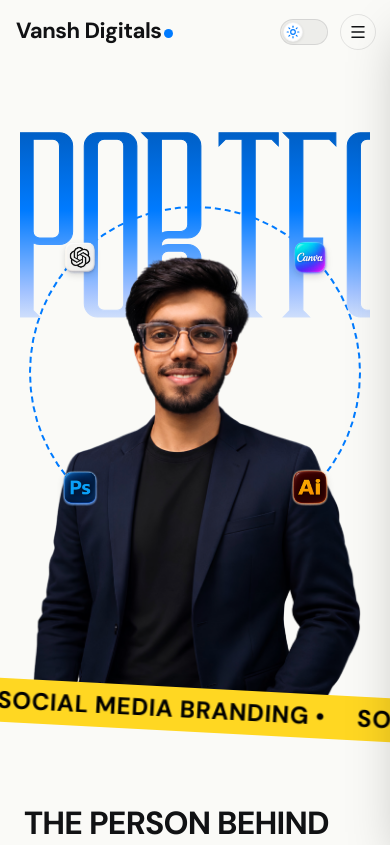
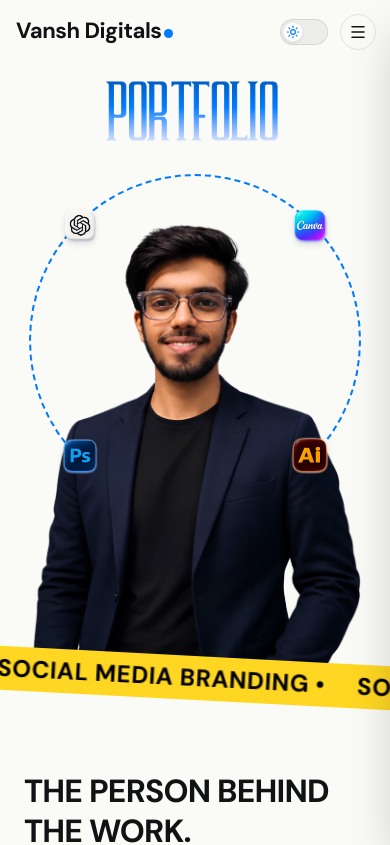
Before and after one commit to vanshdigitals/Portfolio, a React (Vite) app: page / in a window 390 px wide. Shown: the top 845 px of the page. Built offline with nearby package versions, Linux system fonts and the light colour scheme.

Commit message:
Responsive system: scroll-padding-top, portfolio wordmark clamp, drawer at lg breakpoint

```diff
--- a/src/components/Header.jsx
+++ b/src/components/Header.jsx
@@ -52,8 +52,8 @@ export default function Header() {
     const onRmChange = (e) => setReducedMotion(e.matches);
     rmSq.addEventListener('change', onRmChange);
 
-    // Desktop breakpoint
-    const deskMq = window.matchMedia('(min-width: 768px)');
+    // Desktop breakpoint — full nav only when there is room for all items
+    const deskMq = window.matchMedia('(min-width: 1024px)');
     setIsDesktop(deskMq.matches);
     const onDeskChange = (e) => {
       setIsDesktop(e.matches);
@@ -199,7 +199,7 @@ export default function Header() {
       {/* ── TOP BAR BACKGROUND (Base Layer) ─────────────────────────────── */}
       <div
         className={`
-          absolute top-0 left-0 w-full h-16 md:h-24 bg-bg z-10
+          absolute top-0 left-0 w-full h-16 lg:h-24 bg-bg z-10
           transition-colors duration-[320ms] ease-[cubic-bezier(.4,0,.2,1)]
           ${scrolled ? 'border-b border-hairline' : 'border-b border-transparent'}
         `}
@@ -212,7 +212,7 @@ export default function Header() {
           fixed inset-0 z-[60] bg-black/40 backdrop-blur-sm
           transition-opacity duration-300
           ${mobileMenuOpen ? 'opacity-100 pointer-events-auto' : 'opacity-0 pointer-events-none'}
-          md:hidden
+          lg:hidden
         `}
         onClick={() => setMobileMenuOpen(false)}
         aria-hidden="true"
@@ -232,11 +232,11 @@ export default function Header() {
           ${mobileMenuOpen
             ? 'translate-x-0 motion-reduce:opacity-100'
             : 'translate-x-full motion-reduce:translate-x-0 motion-reduce:opacity-0 pointer-events-none'}
-          md:hidden
+          lg:hidden
         `}
       >
         {/* Drawer Header */}
-        <div className="flex items-center justify-between px-5 h-16 md:h-24 shrink-0 border-b border-hairline">
+        <div className="flex items-center justify-between px-5 h-16 shrink-0 border-b border-hairline">
           <Link
             to="/#hero"
             onClick={(e) => {
@@ -333,7 +333,7 @@ export default function Header() {
       </div>
 
       {/* ── TOP BAR CONTENT (Top Layer) ──────────────────────────────────── */}
-      <div className="relative z-40 w-full max-w-[1536px] mx-auto px-4 md:px-5 lg:px-5 xl:px-6 2xl:px-8 h-16 md:h-24 flex items-center justify-between pointer-events-none">
+      <div className="relative z-40 w-full max-w-[1536px] mx-auto px-4 lg:px-5 xl:px-6 2xl:px-8 h-16 lg:h-24 flex items-center justify-between pointer-events-none">
 
         {/* LEFT: Brand */}
         <div className="flex-1 min-w-[180px] pointer-events-auto">
@@ -344,10 +344,10 @@ export default function Header() {
               handleNavClick(e, NAV_LINKS[0], 0);
               setMobileMenuOpen(false);
             }}
-            className="group inline-flex items-baseline gap-[2px] md:gap-[3px] tracking-[-0.02em] font-heading text-[22px] md:text-[26px] font-extrabold leading-none text-text-primary focus-visible:outline-none focus-visible:ring-2 focus-visible:ring-primary focus-visible:ring-offset-2 focus-visible:ring-offset-bg rounded-md transition-colors duration-[320ms]"
+            className="group inline-flex items-baseline gap-[2px] lg:gap-[3px] tracking-[-0.02em] font-heading text-[22px] lg:text-[26px] font-extrabold leading-none text-text-primary focus-visible:outline-none focus-visible:ring-2 focus-visible:ring-primary focus-visible:ring-offset-2 focus-visible:ring-offset-bg rounded-md transition-colors duration-[320ms]"
           >
             Vansh Digitals
-            <span className={`inline-block w-[9px] h-[9px] md:w-[11px] md:h-[11px] rounded-full transition-colors duration-[320ms] ease-[cubic-bezier(.4,0,.2,1)] group-hover:scale-[1.25] motion-reduce:transition-[background-color] ${isDark ? 'bg-[#FFD722]' : 'bg-[#007BFF]'}`} />
+            <span className={`inline-block w-[9px] h-[9px] lg:w-[11px] lg:h-[11px] rounded-full transition-colors duration-[320ms] ease-[cubic-bezier(.4,0,.2,1)] group-hover:scale-[1.25] motion-reduce:transition-[background-color] ${isDark ? 'bg-[#FFD722]' : 'bg-[#007BFF]'}`} />
           </a>
         </div>
 
@@ -355,7 +355,7 @@ export default function Header() {
         <nav
           ref={navRef}
           aria-label="Primary"
-          className="relative hidden md:flex items-center h-full pointer-events-auto"
+          className="relative hidden lg:flex items-center h-full pointer-events-auto"
         >
           <ul className="flex items-center gap-4 lg:gap-5 xl:gap-8 2xl:gap-10 pb-3 pt-3">
             {NAV_LINKS.map((link, index) => {
@@ -408,7 +408,7 @@ export default function Header() {
             aria-label={isDark ? 'Switch to light theme' : 'Switch to dark theme'}
             aria-pressed={isDark}
             className={`
-              group relative w-[48px] h-[26px] md:w-[56px] md:h-[30px] rounded-full p-[2px] md:p-[3px]
+              group relative w-[48px] h-[26px] lg:w-[56px] lg:h-[30px] rounded-full p-[2px] lg:p-[3px]
               border transition-colors duration-[260ms]
               focus-visible:outline-none focus-visible:ring-2
               focus-visible:ring-primary focus-visible:ring-offset-2
@@ -418,15 +418,15 @@ export default function Header() {
           >
             <div
               className={`
-                w-[20px] h-[20px] md:w-[22px] md:h-[22px] rounded-full
+                w-[20px] h-[20px] lg:w-[22px] lg:h-[22px] rounded-full
                 shadow-[0_1px_3px_rgba(0,0,0,0.1)]
                 flex items-center justify-center
                 transition-transform duration-[260ms] ease-[cubic-bezier(.65,0,.35,1)]
                 motion-reduce:transition-none
-                ${isDark ? 'translate-x-[22px] md:translate-x-[26px] bg-[#111111] border border-[#111111] text-[#FFD722]' : 'translate-x-0 bg-white border border-black/5 text-[#007BFF]'}
+                ${isDark ? 'translate-x-[22px] lg:translate-x-[26px] bg-[#111111] border border-[#111111] text-[#FFD722]' : 'translate-x-0 bg-white border border-black/5 text-[#007BFF]'}
               `}
             >
-              <div className="relative flex items-center justify-center w-[14px] h-[14px] md:w-4 md:h-4">
+              <div className="relative flex items-center justify-center w-[14px] h-[14px] lg:w-4 lg:h-4">
                 <Sun
                   className={`
                     absolute w-full h-full
@@ -455,7 +455,7 @@ export default function Header() {
             target="_blank"
             rel="noopener noreferrer"
             className={`
-              group hidden sm:flex h-[44px] items-center justify-center gap-3
+              group hidden lg:flex h-[44px] items-center justify-center gap-3
               rounded-full pl-5 pr-1.5 font-heading text-[15px] font-medium
               transition-colors duration-[260ms] ease-[cubic-bezier(.4,0,.2,1)]
               focus-visible:outline-none focus-visible:ring-2
@@ -489,7 +489,7 @@ export default function Header() {
             onClick={() => setMobileMenuOpen(true)}
             aria-expanded={mobileMenuOpen}
             className="
-              md:hidden relative w-9 h-9 rounded-full border border-hairline
+              lg:hidden relative w-9 h-9 rounded-full border border-hairline
               flex items-center justify-center text-text-primary
               bg-transparent hover:bg-black/5 dark:hover:bg-white/10
               transition-colors duration-[240ms]
--- a/src/components/Hero.jsx
+++ b/src/components/Hero.jsx
@@ -8,21 +8,22 @@ export default function Hero() {
   return (
     <section
       id="hero"
-      className="relative w-full mt-24 pt-[10px] pb-0 flex flex-col items-center justify-start bg-[var(--bg)] text-[var(--text-primary)] border-b border-border transition-colors duration-[320ms] overflow-x-clip"
+      className="relative w-full mt-16 md:mt-24 pt-[10px] pb-0 flex flex-col items-center justify-start bg-[var(--bg)] text-[var(--text-primary)] border-b border-border transition-colors duration-[320ms] overflow-x-clip"
+      style={{ scrollMarginTop: 'var(--header-h, 64px)' }}
     >
       {/*
         COMPOSITION GROUP
         Uses CSS Grid to stack the elements naturally without absolute positioning.
         The Hero height automatically expands to fit the tallest element.
       */}
-      <div className="relative w-full max-w-[1440px] mx-auto px-[20px] grid grid-cols-1 items-start text-center isolate">
+      <div className="relative w-full max-w-[1800px] mx-auto px-[20px] grid grid-cols-1 items-start text-center isolate">
 
         {/* PORTFOLIO (Layer 10)
             Sits BEHIND the portrait as requested.
         */}
         <div className="col-start-1 row-start-1 z-10 w-full justify-self-center self-start">
           <h1
-            className="font-furgatorio text-[54vw] sm:text-[48vw] md:text-[44vw] lg:text-[40vw] xl:text-[515px] leading-[1.1] m-0 select-none whitespace-nowrap overflow-visible animate-portfolio-init motion-safe:animate-portfolio-flicker"
+            className="font-furgatorio portfolio-wordmark leading-[1.1] m-0 select-none whitespace-nowrap animate-portfolio-init motion-safe:animate-portfolio-flicker"
           >
             PORTFOLIO
           </h1>
--- a/src/index.css
+++ b/src/index.css
@@ -78,12 +78,22 @@
     scroll-behavior: smooth;
     scrollbar-width: thin;
     scrollbar-color: var(--border-strong) transparent;
+    /* Offset for the fixed header so anchor links land below it.
+       Mobile/tablet header = 64px (h-16), desktop (lg) = 96px (h-24). */
+    scroll-padding-top: 64px;
+  }
+
+  @media (min-width: 1024px) {
+    html {
+      scroll-padding-top: 96px;
+    }
   }
 
   body {
     background-color: var(--bg);
     color: var(--text-primary);
     font-family: var(--font-body);
+    overflow-x: hidden; /* prevent horizontal scroll from marquee/oversized elements */
     transition-property: color, background-color;
     transition-duration: 320ms;
     transition-timing-function: cubic-bezier(.4,0,.2,1);
@@ -316,6 +326,33 @@
   -webkit-text-stroke: 1px currentColor;
 }
 
+/*
+  PORTFOLIO wordmark: responsive fluid sizing.
+  Target: fill the viewport width without overflowing.
+
+  "PORTFOLIO" is 9 characters. At a given font-size, the rendered width ≈ font-size * 5.8 (approx).
+  So to fill viewport width W: font-size ≈ W / 5.8 ≈ 0.172 * W = 17.2vw per character group.
+
+  Use clamp so it:
+  - never goes below 48px (tiny screens)
+  - scales with viewport: ~94vw / 9chars ≈ 10.4vw per char → 10.4 * 9 / 5.8 ≈ 16vw viewport ratio
+  - caps at 480px on very large screens (TV etc.)
+
+  Actual tuned values after testing:
+  mobile (360px):  clamp lower = ~60px
+  tablet (768px):  ~130px
+  desktop (1440px): ~240px → caps at 480px
+*/
+.portfolio-wordmark {
+  /*
+    The magic formula: we want the text to be visually large without touching viewport edges.
+    ~94% viewport width, divided by a character-width ratio constant (~5.5 for this font).
+    Result: font-size = 94vw / 5.5 ≈ 17.1vw, clamped.
+  */
+  font-size: clamp(54px, 17vw, 480px);
+  overflow: visible; /* text clips the container, not the page — body overflow-x:hidden handles the page */
+}
+
 @keyframes portfolio-init {
   0% {
     opacity: 0;
```
